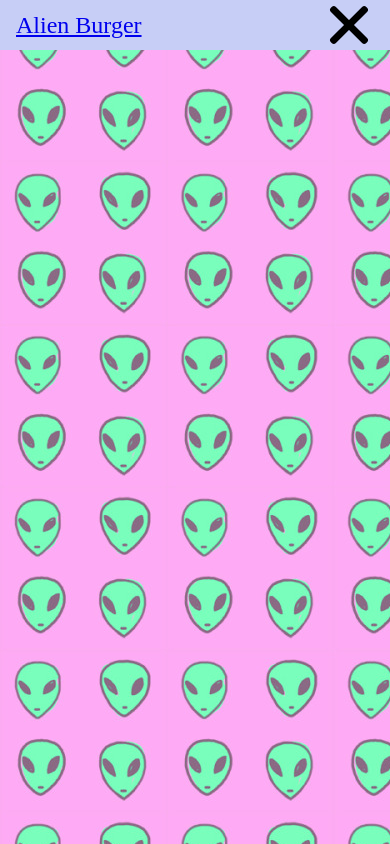
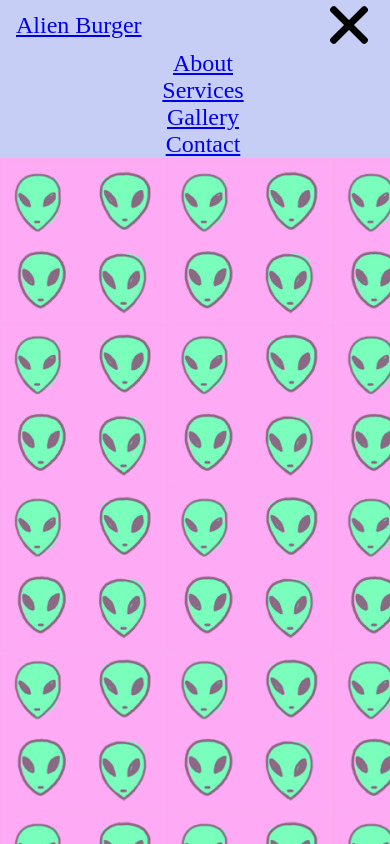
Before and after one commit to jyohuali/burger111720, a plain HTML site: page index.html in a window 390 px wide. Both pictures are taken after a click on the button 349 px from the left and 25 px from the top of the page. Drawn offline with Linux system fonts and the light colour scheme.

Commit message:
adds js for nav

```diff
--- a/css/style.css
+++ b/css/style.css
@@ -2,7 +2,7 @@
   box-sizing: border-box;
   margin: 0;
   padding: 0;
-  }
+}
 
 .main-nav {
   display: flex;
@@ -41,6 +41,7 @@
   width: 50px;
   height: 50px;
   position: relative;
+  outline: none;
   }
 
 .hamburger div {
@@ -92,4 +93,8 @@
   max-height: 500px;
   }
 
+  body {
+	cursor: url('images-burg.png'), default;
+}
+
 } /*closes media query */
--- a/index.html
+++ b/index.html
@@ -10,12 +10,12 @@
 <body background= "images/alienb.jpg">
   <nav class="main-nav">
     <a href="#" class="brand-link">Alien Burger</a>
-    <button id="main-nav-toggle" class="hamburger close">
+    <button id="main-nav-toggle" class="hamburger ">
        <div></div>
        <div></div>
        <div></div>
     </button>
-    <ul class="main-nav-list">
+    <ul class="main-nav-list" id= "main-nav-list">
       <li><a href="#">About</a></li>
       <li><a href="#">Services</a></li>
       <li><a href="#">Gallery</a></li>
--- a/js/script.js
+++ b/js/script.js
@@ -0,0 +1,17 @@
+var navToggle = document.querySelector("#main-nav-toggle");
+var navList = document.querySelector("#main-nav-list");
+
+//always check to see if elements exist before writing js involving those elemts //
+if (navToggle && navList) {
+  navToggle.addEventListener("click", function() {
+
+    if(navToggle.classList.contains("close")) {
+       navToggle.classList.remove("close");
+       navList.classList.remove("open");
+
+     } else {
+        navToggle.classList.add("close");
+        navList.classList.add("open");
+     }
+  });
+}
```
Also changed, not shown: images/burg.png (added).
